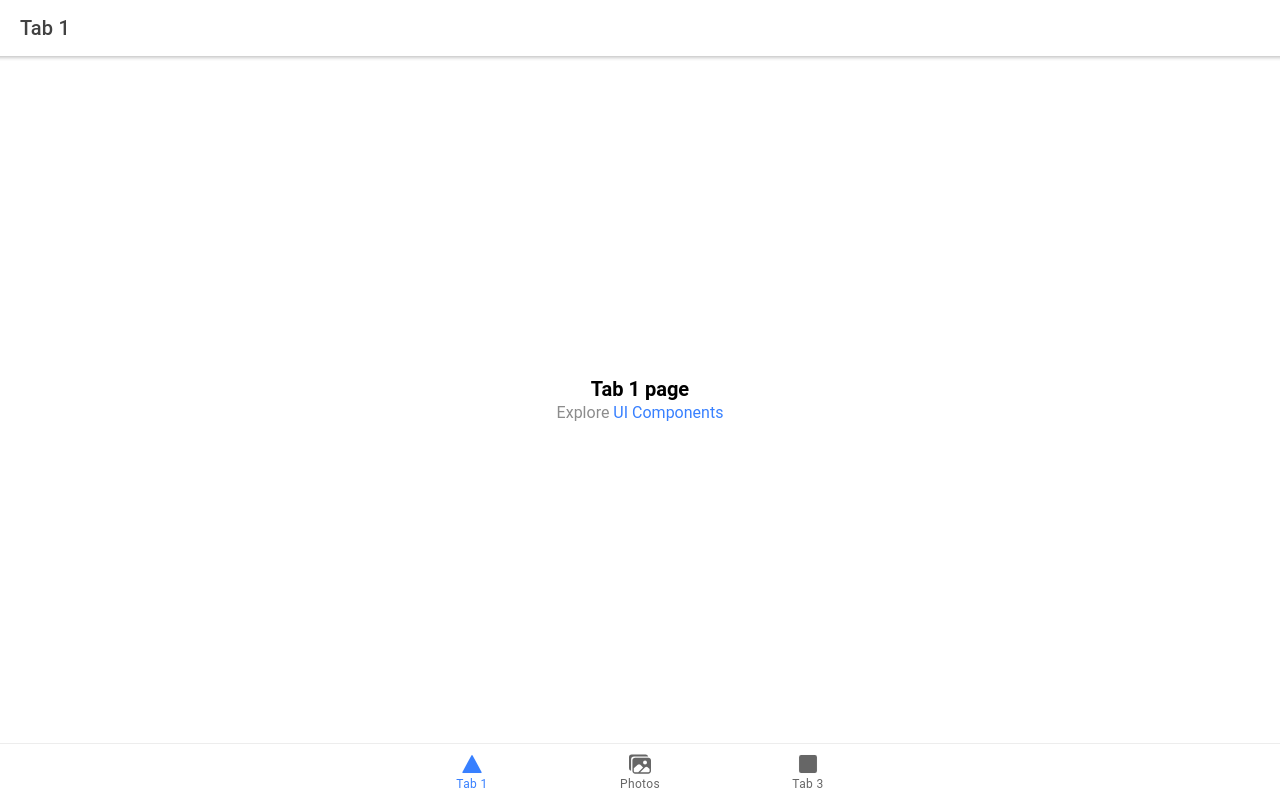
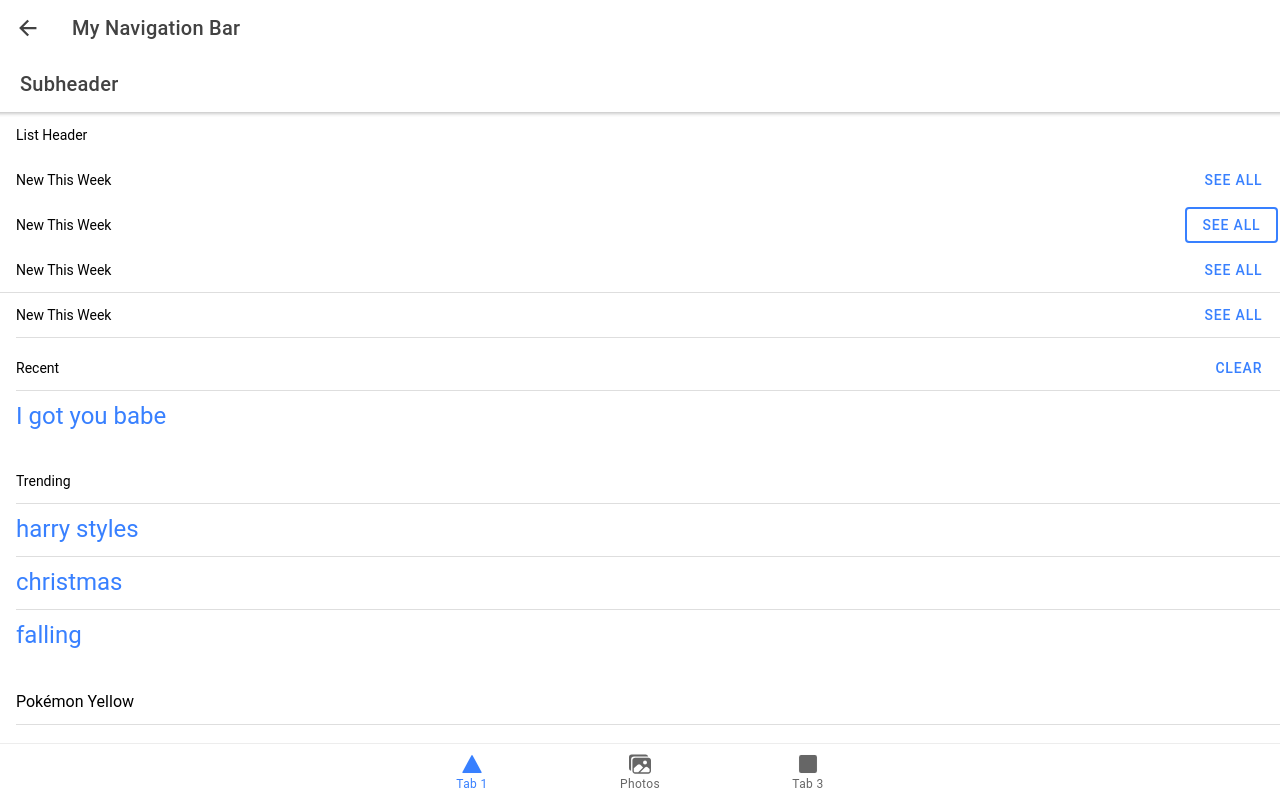
Before and after one commit to dmk3141618/ionic-react-exercise, a React (Create React App) app: page /tab1 in a window 1280 px wide. Built offline with nearby package versions, Linux system fonts and the light colour scheme.

Commit message:
feat(IonList): IonList

```diff
--- a/src/pages/Tab1.tsx
+++ b/src/pages/Tab1.tsx
@@ -1,4 +1,14 @@
-import { IonContent, IonHeader, IonPage, IonTitle, IonToolbar } from '@ionic/react';
+import {
+  IonBackButton, IonButton,
+  IonButtons, IonCheckbox,
+  IonContent,
+  IonHeader, IonInput,
+  IonItem, IonItemOption, IonItemOptions, IonItemSliding, IonLabel,
+  IonList, IonListHeader,
+  IonPage, IonRadio,
+  IonTitle, IonToggle,
+  IonToolbar
+} from '@ionic/react';
 import ExploreContainer from '../components/ExploreContainer';
 import './Tab1.css';
 
@@ -7,7 +17,14 @@ const Tab1: React.FC = () => {
     <IonPage>
       <IonHeader>
         <IonToolbar>
-          <IonTitle>Tab 1</IonTitle>
+          <IonButtons slot="start">
+            <IonBackButton defaultHref="/" />
+          </IonButtons>
+          <IonTitle>My Navigation Bar</IonTitle>
+        </IonToolbar>
+
+        <IonToolbar>
+          <IonTitle>Subheader</IonTitle>
         </IonToolbar>
       </IonHeader>
       <IonContent fullscreen>
@@ -17,6 +34,135 @@ const Tab1: React.FC = () => {
           </IonToolbar>
         </IonHeader>
         <ExploreContainer name="Tab 1 page" />
+
+        {/*-- Default List Header --*/}
+        <IonListHeader>
+          <IonLabel>List Header</IonLabel>
+        </IonListHeader>
+
+        {/*-- List Header with Button --*/}
+        <IonListHeader>
+          <IonLabel>New This Week</IonLabel>
+          <IonButton>See All</IonButton>
+        </IonListHeader>
+
+        {/*-- List Header with Outline Button --*/}
+        <IonListHeader>
+          <IonLabel>New This Week</IonLabel>
+          <IonButton fill="outline">See All</IonButton>
+        </IonListHeader>
+
+        {/*-- List Header Full Lines --*/}
+        <IonListHeader lines="full">
+          <IonLabel>New This Week</IonLabel>
+          <IonButton>See All</IonButton>
+        </IonListHeader>
+
+        {/*-- List Header Inset Lines --*/}
+        <IonListHeader lines="inset">
+          <IonLabel>New This Week</IonLabel>
+          <IonButton>See All</IonButton>
+        </IonListHeader>
+
+
+
+        {/*-- List Headers in Lists --*/}
+        <IonList>
+          <IonListHeader lines="inset">
+            <IonLabel>Recent</IonLabel>
+            <IonButton>Clear</IonButton>
+          </IonListHeader>
+          <IonItem lines="none">
+            <IonLabel color="primary">
+              <h1>I got you babe</h1>
+            </IonLabel>
+          </IonItem>
+        </IonList>
+
+        <IonList>
+          <IonListHeader lines="inset">
+            <IonLabel>Trending</IonLabel>
+          </IonListHeader>
+          <IonItem>
+            <IonLabel color="primary">
+              <h1>harry styles</h1>
+            </IonLabel>
+          </IonItem>
+          <IonItem>
+            <IonLabel color="primary">
+              <h1>christmas</h1>
+            </IonLabel>
+          </IonItem>
+          <IonItem lines="none">
+            <IonLabel color="primary">
+              <h1>falling</h1>
+            </IonLabel>
+          </IonItem>
+        </IonList>
+
+
+
+
+        {/*-- List of Text Items --*/}
+        <IonList>
+          <IonItem>
+            <IonLabel>Pokémon Yellow</IonLabel>
+          </IonItem>
+          <IonItem>
+            <IonLabel>Mega Man X</IonLabel>
+          </IonItem>
+          <IonItem>
+            <IonLabel>The Legend of Zelda</IonLabel>
+          </IonItem>
+          <IonItem>
+            <IonLabel>Pac-Man</IonLabel>
+          </IonItem>
+          <IonItem>
+            <IonLabel>Super Mario World</IonLabel>
+          </IonItem>
+        </IonList>
+
+        {/*-- List of Input Items --*/}
+        <IonList>
+          <IonItem>
+            <IonLabel>Input</IonLabel>
+            <IonInput></IonInput>
+          </IonItem>
+          <IonItem>
+            <IonLabel>Toggle</IonLabel>
+            <IonToggle slot="end"></IonToggle>
+          </IonItem>
+          <IonItem>
+            <IonLabel>Radio</IonLabel>
+            <IonRadio slot="end"></IonRadio>
+          </IonItem>
+          <IonItem>
+            <IonLabel>Checkbox</IonLabel>
+            <IonCheckbox slot="start" />
+          </IonItem>
+        </IonList>
+
+        {/*-- List of Sliding Items --*/}
+        <IonList>
+          <IonItemSliding>
+            <IonItem>
+              <IonLabel>Item</IonLabel>
+            </IonItem>
+            <IonItemOptions side="end">
+              <IonItemOption onClick={() => {}}>Unread</IonItemOption>
+            </IonItemOptions>
+          </IonItemSliding>
+
+          <IonItemSliding>
+            <IonItem>
+              <IonLabel>Item</IonLabel>
+            </IonItem>
+            <IonItemOptions side="end">
+              <IonItemOption onClick={() => {}}>Unread</IonItemOption>
+            </IonItemOptions>
+          </IonItemSliding>
+        </IonList>
+
       </IonContent>
     </IonPage>
   );
```
Also changed, not shown: commands.txt.
